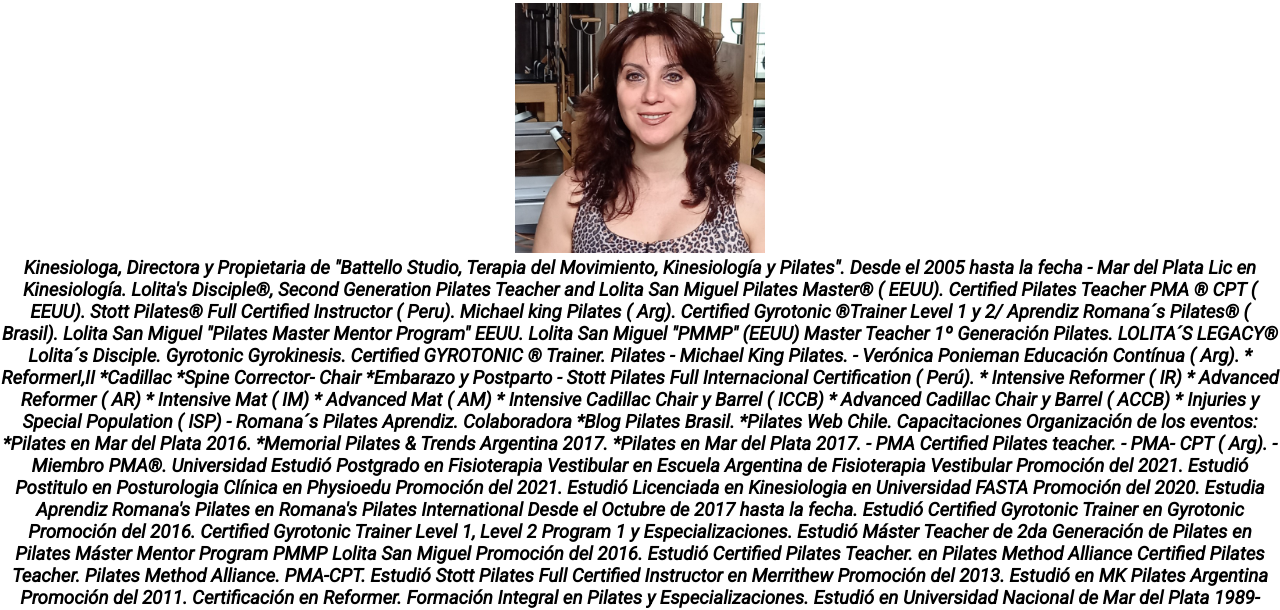
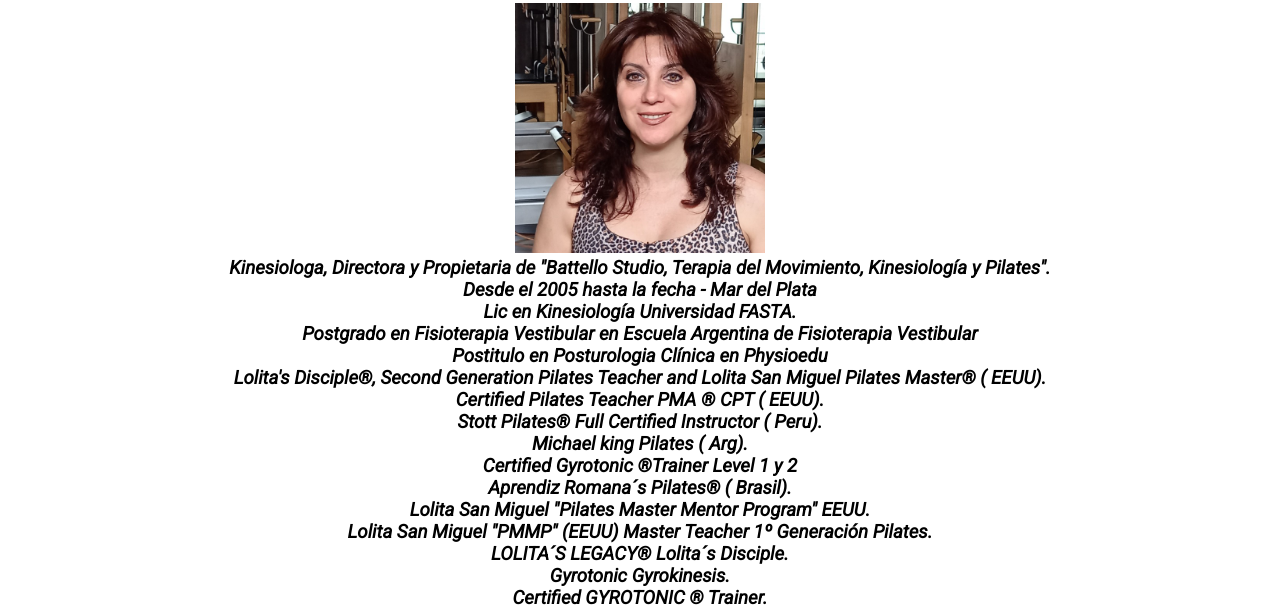
Before and after one commit to CaroContrerasAR/PreEntrega2-Contreras-Carolina, a plain HTML site: page pages/sobremi.html in a window 1280 px wide. Shown: the part 178-788 px from the top of the page. Drawn offline with Linux system fonts and the light colour scheme.

Commit message:
pages Sobre Mi actualice CV

```diff
--- a/css/styles.css
+++ b/css/styles.css
@@ -24,7 +24,6 @@ body{
     "section section section section"
     "footer footer footer footer" ;
 }
-
 
 .header{
     background-color:#9eaa3a;
--- a/pages/sobremi.html
+++ b/pages/sobremi.html
@@ -42,82 +42,44 @@
             <h2> Lic. Sandra Battello </h2>
             <img src="../img/Sandra.jpg" alt="Foto de la Lic. Sandra Battello" width="250px" height="250px">
             <h3>Kinesiologa, Directora y Propietaria de "Battello Studio, Terapia del Movimiento, Kinesiología y Pilates".
-            Desde el 2005 hasta la fecha - Mar del Plata
-            Lic en Kinesiología.
-            Lolita's Disciple®, Second Generation Pilates Teacher and Lolita San Miguel Pilates Master® ( EEUU).
-            Certified Pilates Teacher PMA ® CPT ( EEUU).
-            Stott Pilates® Full Certified Instructor ( Peru).
-            Michael king Pilates ( Arg).
-            Certified Gyrotonic ®Trainer Level 1 y 2/ Aprendiz Romana´s Pilates® ( Brasil).
-            Lolita San Miguel "Pilates Master Mentor Program" EEUU.
-            Lolita San Miguel "PMMP" (EEUU) Master Teacher 1º Generación Pilates. LOLITA´S LEGACY® Lolita´s Disciple.
-            Gyrotonic Gyrokinesis.
-            Certified GYROTONIC ® Trainer.
-
-            Pilates
-            - Michael King Pilates.
-            - Verónica Ponieman Educación Contínua ( Arg).
-                * ReformerI,II
-                *Cadillac
-                *Spine Corrector- Chair
-                *Embarazo y Postparto
-            - Stott Pilates Full Internacional Certification ( Perú).
-                * Intensive Reformer ( IR)
-                * Advanced Reformer ( AR)
-                * Intensive Mat ( IM)
-                * Advanced Mat ( AM)
-                * Intensive Cadillac Chair y Barrel ( ICCB)
-                * Advanced Cadillac Chair y Barrel ( ACCB)
-                * Injuries y Special Population ( ISP)
-            - Romana´s Pilates Aprendiz.
-
-            Colaboradora
-                *Blog Pilates Brasil.
-                *Pilates Web Chile.
-
-            Capacitaciones
-                Organización de los eventos:
-                *Pilates en Mar del Plata 2016.
-                *Memorial Pilates & Trends Argentina 2017.
-                *Pilates en Mar del Plata 2017.
-            - PMA Certified Pilates teacher.
-            - PMA- CPT ( Arg).
-            - Miembro PMA®.
-
-            Universidad
-
-                Estudió Postgrado en Fisioterapia Vestibular en Escuela Argentina de Fisioterapia Vestibular
-                Promoción del 2021.
-
-                Estudió Postitulo en Posturologia Clínica en Physioedu
-                Promoción del 2021.
-
-                Estudió Licenciada en Kinesiologia en Universidad FASTA
-                Promoción del 2020.
-
-                Estudia Aprendiz Romana's Pilates en Romana's Pilates International
-                Desde el Octubre de 2017 hasta la fecha.
-
-                Estudió Certified Gyrotonic Trainer en Gyrotonic
-                Promoción del 2016.
-                Certified Gyrotonic Trainer Level 1, Level 2 Program 1 y Especializaciones.
-
-                Estudió Máster Teacher de 2da Generación de Pilates en Pilates Máster Mentor Program PMMP Lolita San Miguel
-                Promoción del 2016.
-
-                Estudió Certified Pilates Teacher. en Pilates Method Alliance
-                Certified Pilates Teacher. Pilates Method Alliance. PMA-CPT.
-
-                Estudió Stott Pilates Full Certified Instructor en Merrithew
-                Promoción del 2013.
-
-                Estudió en MK Pilates Argentina
-                Promoción del 2011.
-                Certificación en Reformer. Formación Integral en Pilates y Especializaciones.
-
-                Estudió en Universidad Nacional de Mar del Plata
-                1989-2004.
-                Cursado y finales hasta 5to año inlcusive Contador Público Nacional y Lic en Administración de Empresas.
+            <br>Desde el 2005 hasta la fecha - Mar del Plata
+            <br>Lic en Kinesiología Universidad FASTA.
+            <br>Postgrado en Fisioterapia Vestibular en Escuela Argentina de Fisioterapia Vestibular
+            <br>Postitulo en Posturologia Clínica en Physioedu
+            <br>Lolita's Disciple®, Second Generation Pilates Teacher and Lolita San Miguel Pilates Master® ( EEUU).
+            <br>Certified Pilates Teacher PMA ® CPT ( EEUU).
+            <br>Stott Pilates® Full Certified Instructor ( Peru).
+            <br>Michael king Pilates ( Arg).
+            <br>Certified Gyrotonic ®Trainer Level 1 y 2
+            <br>Aprendiz Romana´s Pilates® ( Brasil).
+            <br>Lolita San Miguel "Pilates Master Mentor Program" EEUU.
+            <br>Lolita San Miguel "PMMP" (EEUU) Master Teacher 1º Generación Pilates.
+            <br>LOLITA´S LEGACY® Lolita´s Disciple.
+            <br>Gyrotonic Gyrokinesis.
+            <br>Certified GYROTONIC ® Trainer.
+            <br>
+            <br>Pilates
+            <br>- Michael King Pilates.
+            <br>- Verónica Ponieman Educación Contínua ( Arg).  * ReformerI,II                 *Cadillac  *Spine Corrector- Chair  *Embarazo y Postparto
+            <br>- Stott Pilates Full Internacional Certification ( Perú).  * Intensive Reformer ( IR)  * Advanced Reformer ( AR)   * Intensive Mat ( IM)   * Advanced Mat ( AM)   * Intensive Cadillac Chair y Barrel ( ICCB)  * Advanced Cadillac Chair y Barrel ( ACCB)   * Injuries y Special Population ( ISP)
+            <br>- Romana´s Pilates Aprendiz.
+            <br>
+            <br>Colaboradora
+            <br>*Blog Pilates Brasil.
+            <br>*Pilates Web Chile.
+            <br>
+            <br>Capacitaciones
+            <br>Organización de los eventos:
+            <br>*Pilates en Mar del Plata 2016.
+            <br>*Memorial Pilates & Trends Argentina 2017.
+            <br>*Pilates en Mar del Plata 2017.
+            <br>
+            <br>Miembro de:
+            <br>- PMA Certified Pilates teacher.
+            <br>- PMA- CPT ( Arg).
+            <br>- Miembro PMA®.
+            <br>
+            <br>Otros estudios: Universidad Nacional de Mar del Plata hasta 5to año inclusive Contador Público Nacional y Lic en Administración de Empresas.
             </h3>
         </div>
 
```
